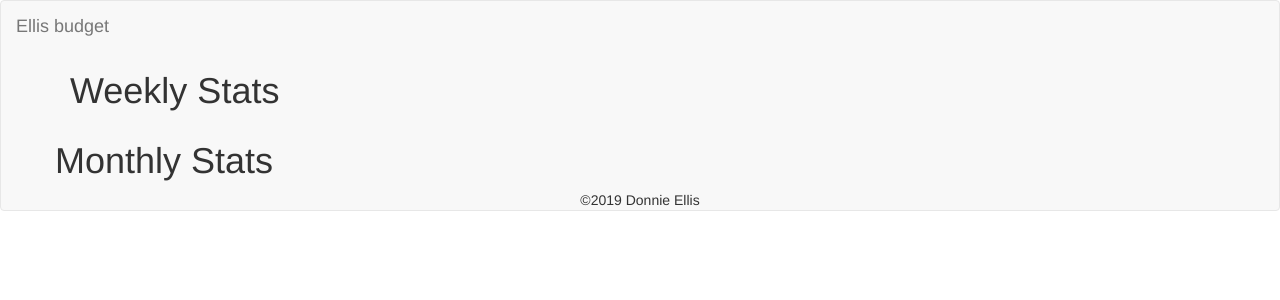
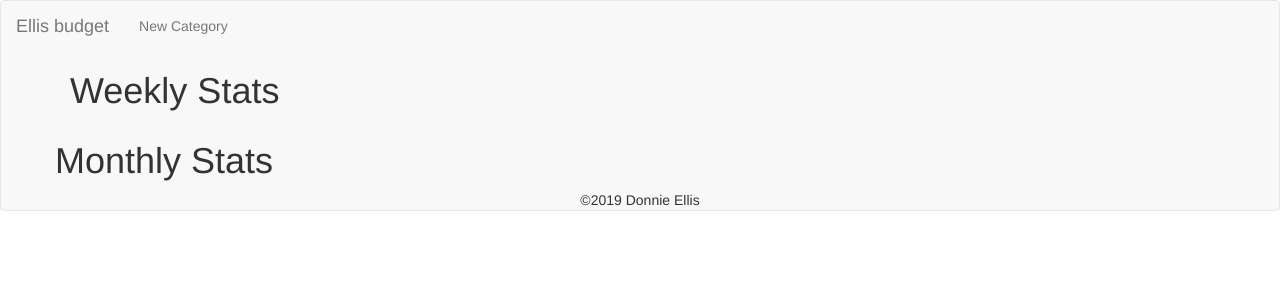
Before and after one commit to DrtyDogg/bean-counter, a Flask app: page / in a window 1280 px wide. Shown: the top 300 px of the page. Run offline with Flask 2, Linux system fonts and the light colour scheme; data that the repository does not hold is empty; some libraries are stand-ins or nearby versions.

Commit message:
added new category to nav

```diff
--- a/app/templates/base.html
+++ b/app/templates/base.html
@@ -28,6 +28,9 @@ Welcome to your Budget
                 </li>
                 {% endfor %}
                 {% endif %}
+                <li>
+                    <a href="{{ url_for('new_category') }}">New Category</a>
+                </li>
             </ul>
 
         </div>
```
